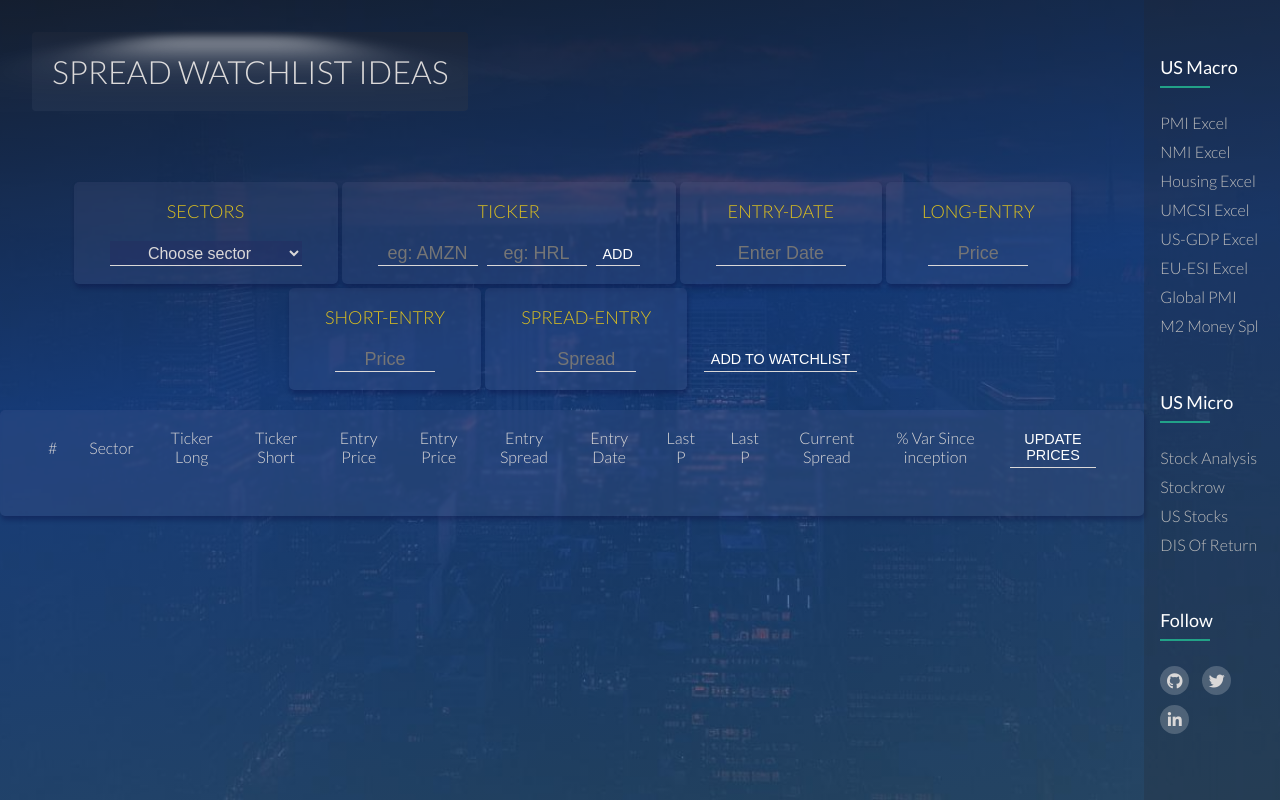
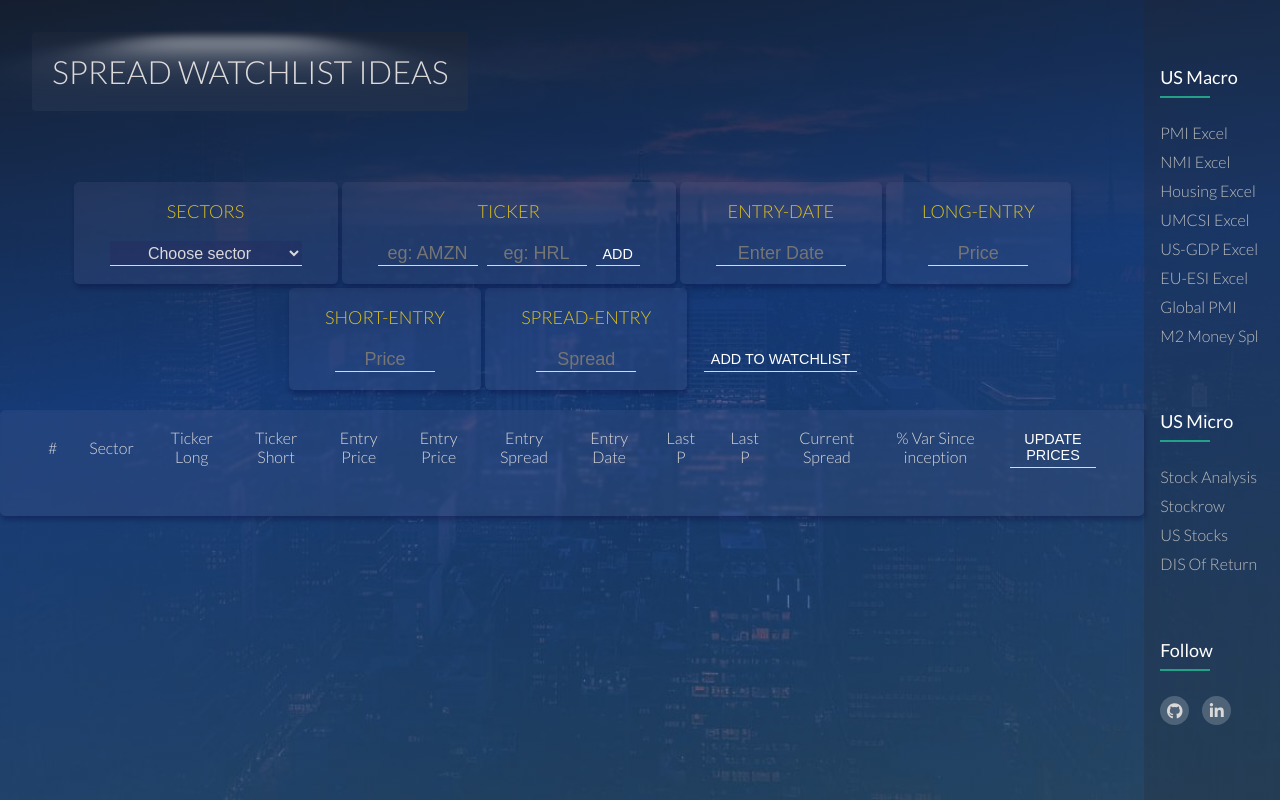
Before and after one commit to B-Artech/Spread-Watchlist, a plain HTML site: page index.html in a window 1280 px wide. Drawn offline with Linux system fonts and the light colour scheme; some packages are replaced by stand-ins of ours; a script that the page names is missing.

Commit message:
Update index.html

```diff
--- a/index.html
+++ b/index.html
@@ -132,7 +132,6 @@
                     <h4>follow</h4>
                     <div class="social-links">
                         <a href="https://github.com/B-Artech/Spread-Watchlist/tree/master" target=”_blank”><i class="fab fa-github"></i></a>
-                        <a href="https://twitter.com/Barrtezz84" target=”_blank”><i class="fab fa-twitter"></i></a>
                         <a href="https://www.linkedin.com/in/bartek-staskiewicz-a57b901a/" target=”_blank”><i class="fab fa-linkedin-in"></i></a>
                     </div>
                 </div>
```
